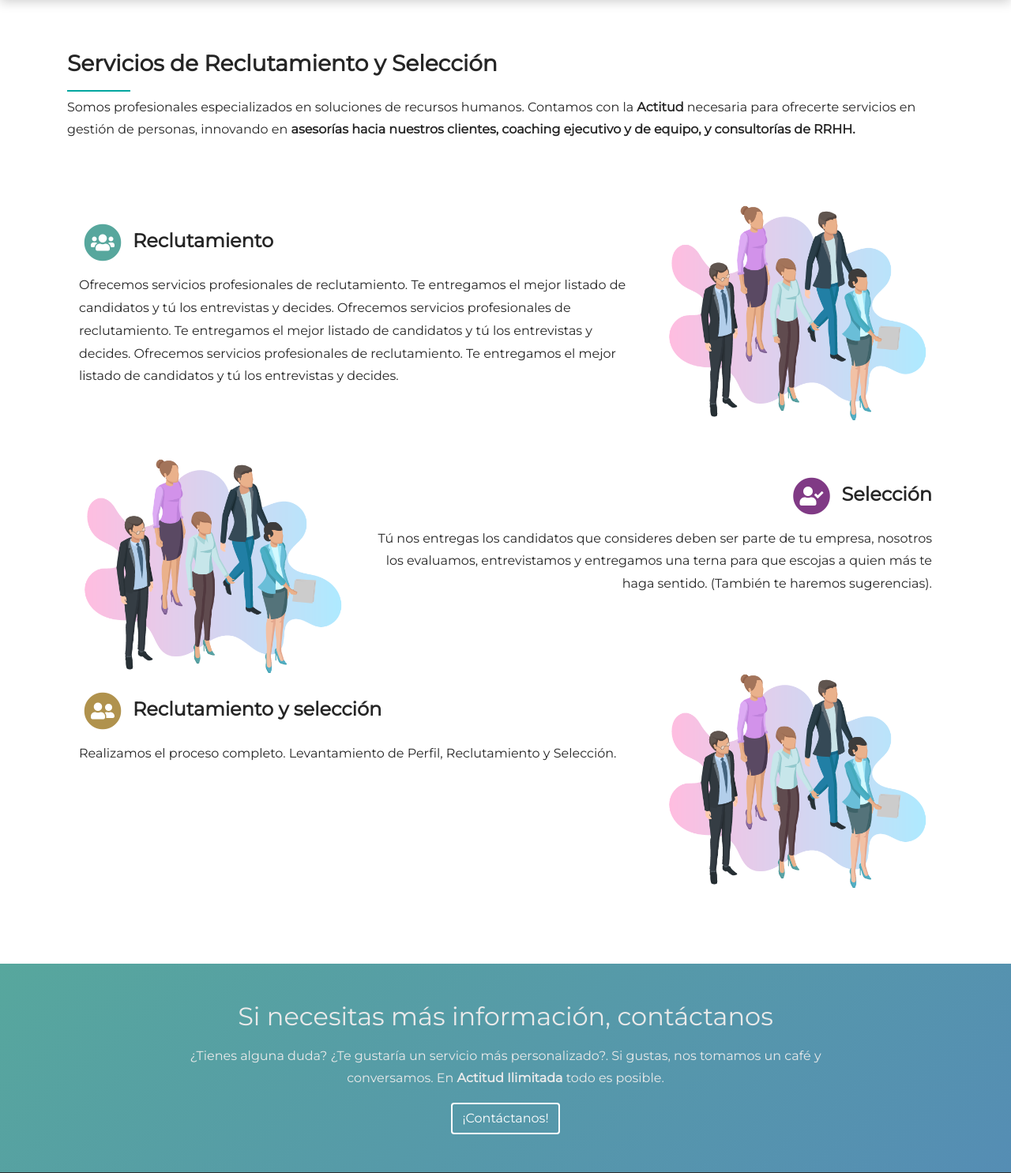
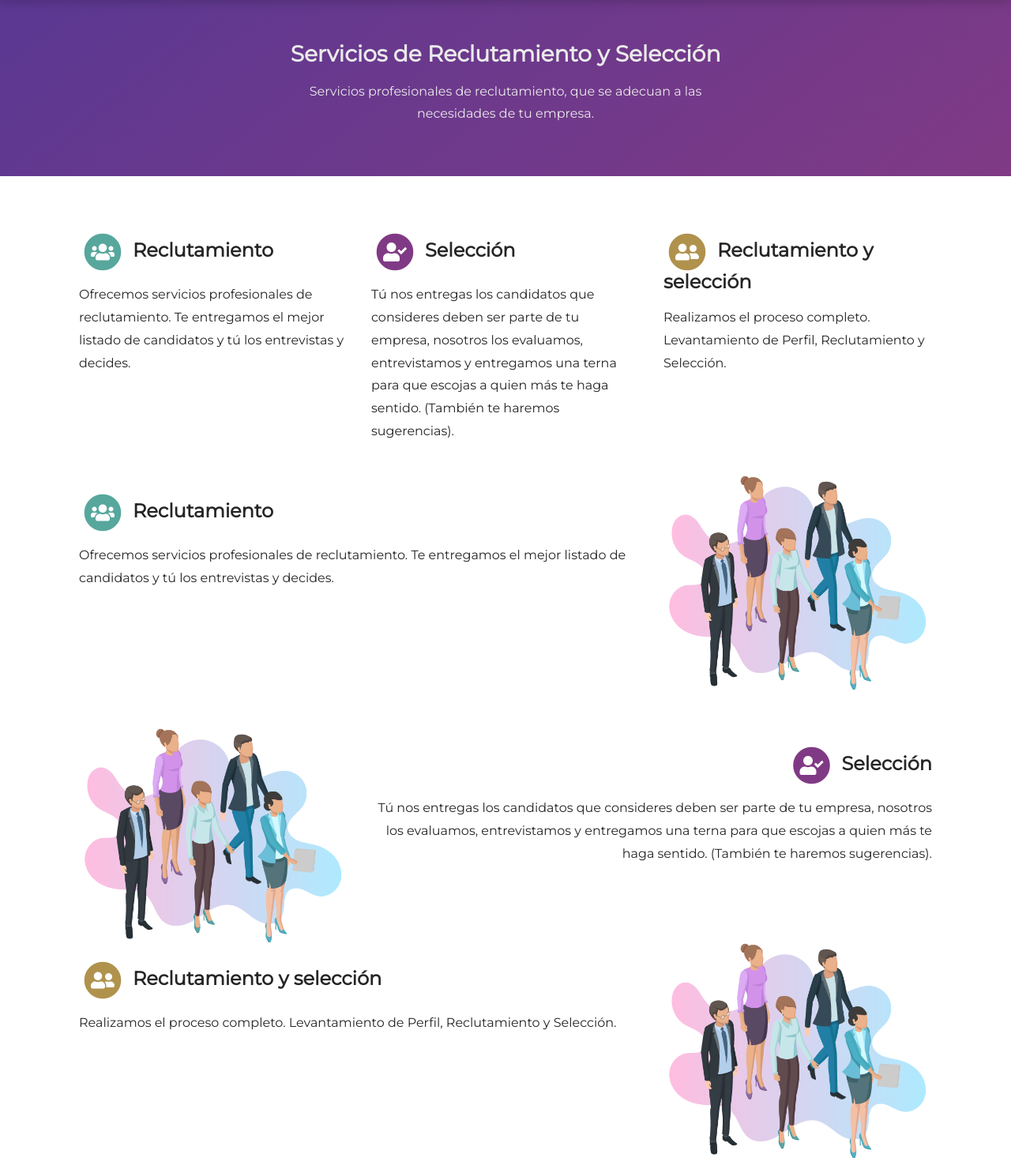
Before and after one commit to frcarrascof/ProyectoFinal, a PHP site: page /reclutamiento.html in a window 1280 px wide. Shown: the part 78-1563 px from the top of the page at 79% size. Run offline with PHP 8.4, Linux system fonts and the light colour scheme; some libraries are stand-ins or nearby versions.

Commit message:
Cambios realizados en index y en página de reclutamiento

```diff
--- a/css/style.css
+++ b/css/style.css
@@ -91,13 +91,13 @@ nav {
 }
 
 /*Contenedor con fondo morado*/
-.contenedor_principal{
+.contenedor_morado{
 	background: rgb(128,58,133);
 	background: linear-gradient(321deg, rgba(128,58,133,1) 0%, rgba(91,56,146,1) 100%);
 	color: #eaeaea;
 }
 
-.contenedor_principal h2{
+.contenedor_morado h2{
 	color: #ffffff;
 }
 
--- a/reclutamiento.html
+++ b/reclutamiento.html
@@ -3,16 +3,13 @@
   <head>
     <meta charset="utf-8">
     <meta name="viewport" content="width=device-width, initial-scale=1, shrink-to-fit=no">
-
     <!-- Bootstrap CSS -->
     <link rel="stylesheet" href="css/bootstrap.min.css">
     <link rel="stylesheet" href="css/style.css">
-    <link href="https://fonts.googleapis.com/css?family=Open+Sans" rel="stylesheet">
     <link href="https://fonts.googleapis.com/css?family=Montserrat" rel="stylesheet">
     <link rel="stylesheet" href="https://use.fontawesome.com/releases/v5.2.0/css/all.css" integrity="sha384-hWVjflwFxL6sNzntih27bfxkr27PmbbK/iSvJ+a4+0owXq79v+lsFkW54bOGbiDQ" crossorigin="anonymous">
     <title>Inicio</title>
   </head>
-
   <body>
     <!-- Navegación -->
     <nav class="navbar navbar-expand-md navbar-light bg-light sticky-top py-3">
@@ -20,7 +17,6 @@
       <button class="navbar-toggler" type="button" data-toggle="collapse" data-target="#navbarSupportedContent" aria-controls="navbarSupportedContent" aria-expanded="false" aria-label="Toggle navigation">
         <span class="navbar-toggler-icon"></span>
       </button>
-
       <div class="collapse navbar-collapse" id="navbarSupportedContent">
         <ul class="navbar-nav ml-auto">
           <li class="nav-item">
@@ -31,13 +27,14 @@
               Servicios
             </a>
             <div class="dropdown-menu" aria-labelledby="navbarDropdownMenuLink">
-              <a class="dropdown-item" href="#">Reclutamiento y selección</a>
-              <a class="dropdown-item" href="#">Talleres</a>
-              <a class="dropdown-item" href="#">Asesorías</a>
+              <a class="dropdown-item" href="reclutamiento.html">Reclutamiento y selección</a>
+              <a class="dropdown-item" href="talleres.html">Talleres</a>
+              <a class="dropdown-item" href="asesorias.html">Asesorías</a>
+              <a class="dropdown-item" href="eventos.html">Eventos</a>
             </div>
           </li>
           <li class="nav-item">
-            <a class="nav-link" href="quienessomos.html">Quiénes somos</a>
+            <a class="nav-link" href="equipo.html">Quiénes somos</a>
           </li>
           <li class="nav-item">
             <a class="nav-link" href="contacto.html">Contacto</a>
@@ -49,27 +46,43 @@
       </div>
     </nav>
 
-    <!-- Quiénes somos -->
-    <div class="container my-3 pt-5">
-      <div class="row align-items-center">
-        <div class="col-lg-12 mb-2">
-            <h3 class="pb-2 h3linea">Servicios de Reclutamiento y Selección</h3>
+    <!-- Header titulo-->
+    <div class="container-block contenedor_morado p-5 text-center mx-auto">
+        <div class="col-lg-12">
+            <h3 class="py-1 pb-2">Servicios de Reclutamiento y Selección</h3>
         </div>
-        <div class="col-lg-12">
-          <p>Somos profesionales especializados en soluciones de recursos humanos.
-          Contamos con la <b>Actitud</b> necesaria para ofrecerte servicios en gestión de personas, innovando en <b>asesorías hacia nuestros clientes, coaching ejecutivo y de equipo, y consultorías de RRHH.</b></p>
+        <div class="col-lg-6 mx-auto">
+          <p>Servicios profesionales de reclutamiento, que se adecuan a las necesidades de tu empresa.</p>
         </div>
-      </div>
     </div>
 
     <!--  -->
     <div class="container py-5">
       <div class="col-lg-12">
           <div class="row">
+
+            <!-- Reclutamiento -->
+            <div class="col-lg-4 mb-4">
+              <h4 class="pt-4 pb-2"><span class="fa-stack fa-1x mr-2"><i class="fas fa-circle fa-stack-2x" style="color:#57A79D"></i><i class="fas fa-users fa-stack-1x fa-inverse"></i></span>Reclutamiento</h4>
+              <p>Ofrecemos servicios profesionales de reclutamiento. Te entregamos el mejor listado de candidatos y tú los entrevistas y decides.</p>
+            </div>
+            <!-- Selección -->
+            <div class="col-lg-4 mb-4">
+              <h4 class="pt-4 pb-2"><span class="fa-stack fa-1x mr-2"><i class="fas fa-circle fa-stack-2x" style="color:#803a85"></i><i class="fas fa-user-check fa-stack-1x fa-inverse"></i></span>Selección</h4>
+              <p>Tú nos entregas los candidatos que consideres deben ser parte de tu empresa, nosotros los evaluamos, entrevistamos y entregamos una terna para que escojas a quien más te haga sentido. (También te haremos sugerencias).</p>
+            </div>
+            <!-- Reclutamiento y selección -->
+            <div class="col-lg-4 mb-4">
+              <h4 class="pt-4 pb-2"><span class="fa-stack fa-1x mr-2"><i class="fas fa-circle fa-stack-2x" style="color:#B0924D"></i><i class="fas fa-user-friends fa-stack-1x fa-inverse"></i></span>Reclutamiento y selección</h4>
+              <p>Realizamos el proceso completo. Levantamiento de Perfil, Reclutamiento y Selección. </p>
+            </div>
+
+
+
            <!-- Reclutamiento -->
             <div class="col-lg-8 mb-4">
               <h4 class="pt-4 pb-2"><span class="fa-stack fa-1x mr-2"><i class="fas fa-circle fa-stack-2x" style="color:#57A79D"></i><i class="fas fa-users fa-stack-1x fa-inverse"></i></span>Reclutamiento</h4>
-              <p>Ofrecemos servicios profesionales de reclutamiento. Te entregamos el mejor listado de candidatos y tú los entrevistas y decides. Ofrecemos servicios profesionales de reclutamiento. Te entregamos el mejor listado de candidatos y tú los entrevistas y decides. Ofrecemos servicios profesionales de reclutamiento. Te entregamos el mejor listado de candidatos y tú los entrevistas y decides.</p>
+              <p>Ofrecemos servicios profesionales de reclutamiento. Te entregamos el mejor listado de candidatos y tú los entrevistas y decides.</p>
             </div>
             <div class="col-sm-8 col-lg-4 mb-5">
               <img src="images/fondo1.png" class="img-fluid">
```
Also changed, not shown: index.html (+15 -27 lines), equipo.html (renamed from quienessomos.html), 1 other file.
